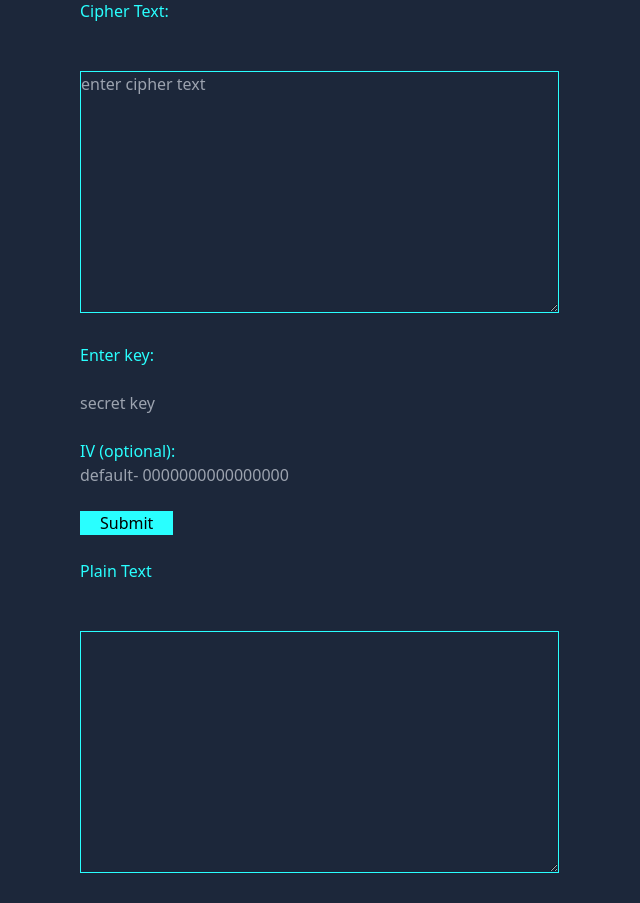
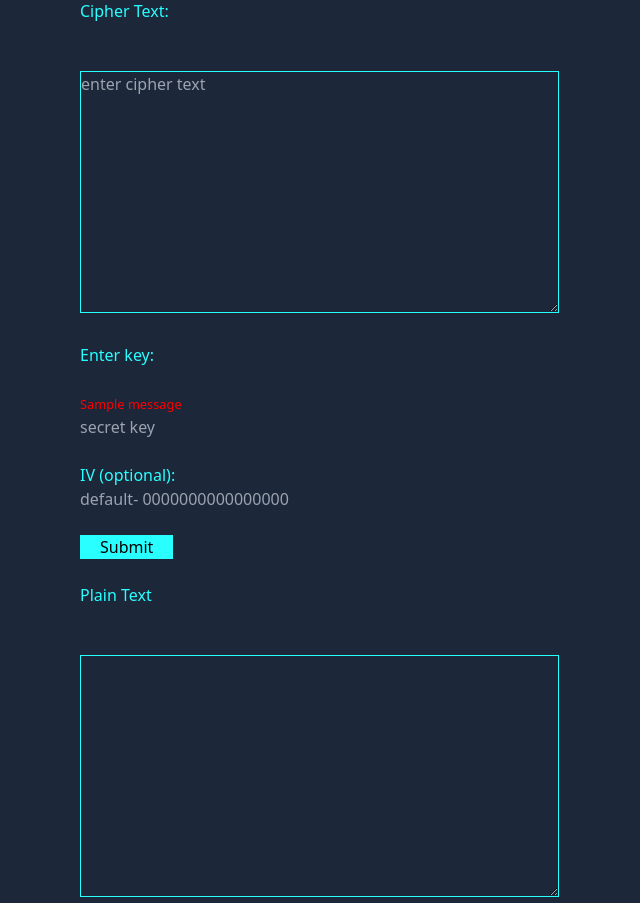
Before and after one commit to souavgro25/TooLX, a Django app: page /aesdecrypt in a window 1280 px wide. Shown: the part 101-1004 px from the top of the page, without its empty margins (0-640 px from the left). Before the commit the page ends 974 px from the top, so only its background shows below. Run offline with Django 4.2, Linux system fonts and the light colour scheme; tables that the repository leaves empty hold one stand-in row (values such as "Sample post"); one stand-in notice (Sample message) is shown; some libraries are stand-ins or nearby versions.

Commit message:
changed message

```diff
--- a/ToolX/dnslookup/views.py
+++ b/ToolX/dnslookup/views.py
@@ -132,7 +132,7 @@ def aesencrypt(request):
         else:
             return render(request, 'aes.html', {'tool': tool})
     except (ValueError, KeyError):
-        message= "Enter valid key and value"
+        message= "Enter valid key size and value"
         return render(request, 'aes.html', {'messages': message, 'tool': tool})
 
 def aesdecrypt(request):
@@ -154,7 +154,7 @@ def aesdecrypt(request):
         else:
             return render(request, 'aes.html', {'tool':tool})
     except (ValueError, KeyError):
-        message= "Enter valid key and value"
+        message= "Enter valid key size and value"
         return render(request, 'aes.html', {'messages': message, 'tool': tool})
 
 #Hping3
--- a/ToolX/templates/aes.html
+++ b/ToolX/templates/aes.html
@@ -15,9 +15,10 @@
         <textarea name="plaintext" id="1" cols="50" rows="10" placeholder="enter plain text"></textarea><br><br>
         {% if messages %}
         {% for message in messages %}
-        <small>{{message}}</small>
+        <small style="color: red;">{{message}}</small>
         {% endfor %}
         {% endif %}
+        <br>
         <p for="key">Enter key:</p><br>
         <input id="key" name="key" placeholder="secret key" value="{{hexkey}}" ><br><br>
         <p for="">IV (by default):</p>
@@ -30,6 +31,12 @@
         <p for="ciphertext">Cipher Text:</p><br><br>
         <textarea name="ciphertext" id="1" cols="50" rows="10" placeholder="enter cipher text"></textarea><br><br>
         <p for="key">Enter key:</p><br>
+        {% if messages %}
+        {% for message in messages %}
+        <small style="color: red;">{{message}}</small>
+        {% endfor %}
+        {% endif %}
+        <br>
         <input id="key" name="key" placeholder="secret key" ><br><br>
         <p for="">IV (optional):</p>
         <input type="text" id="iv" name="iv" placeholder="default- 0000000000000000"><br><br>
```
